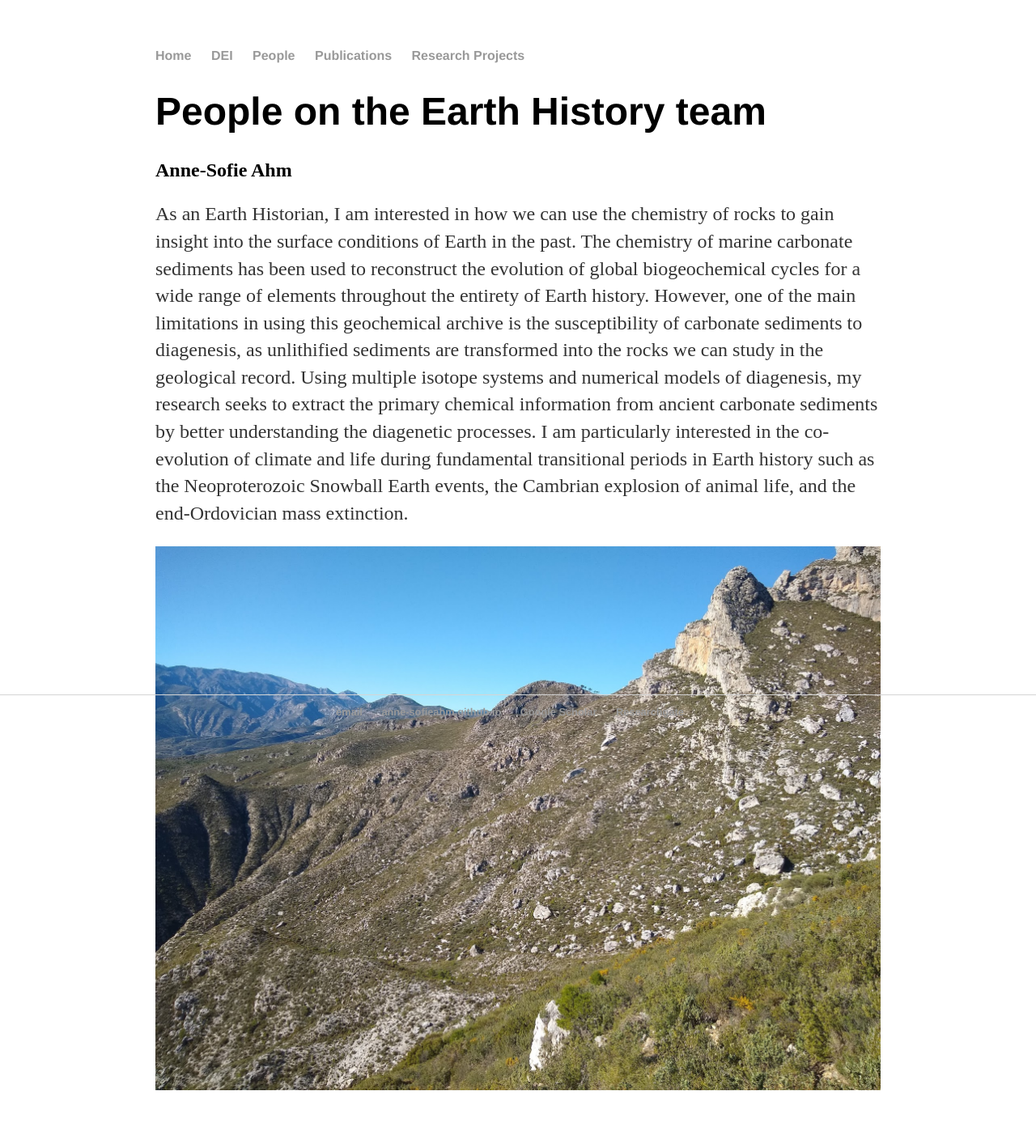
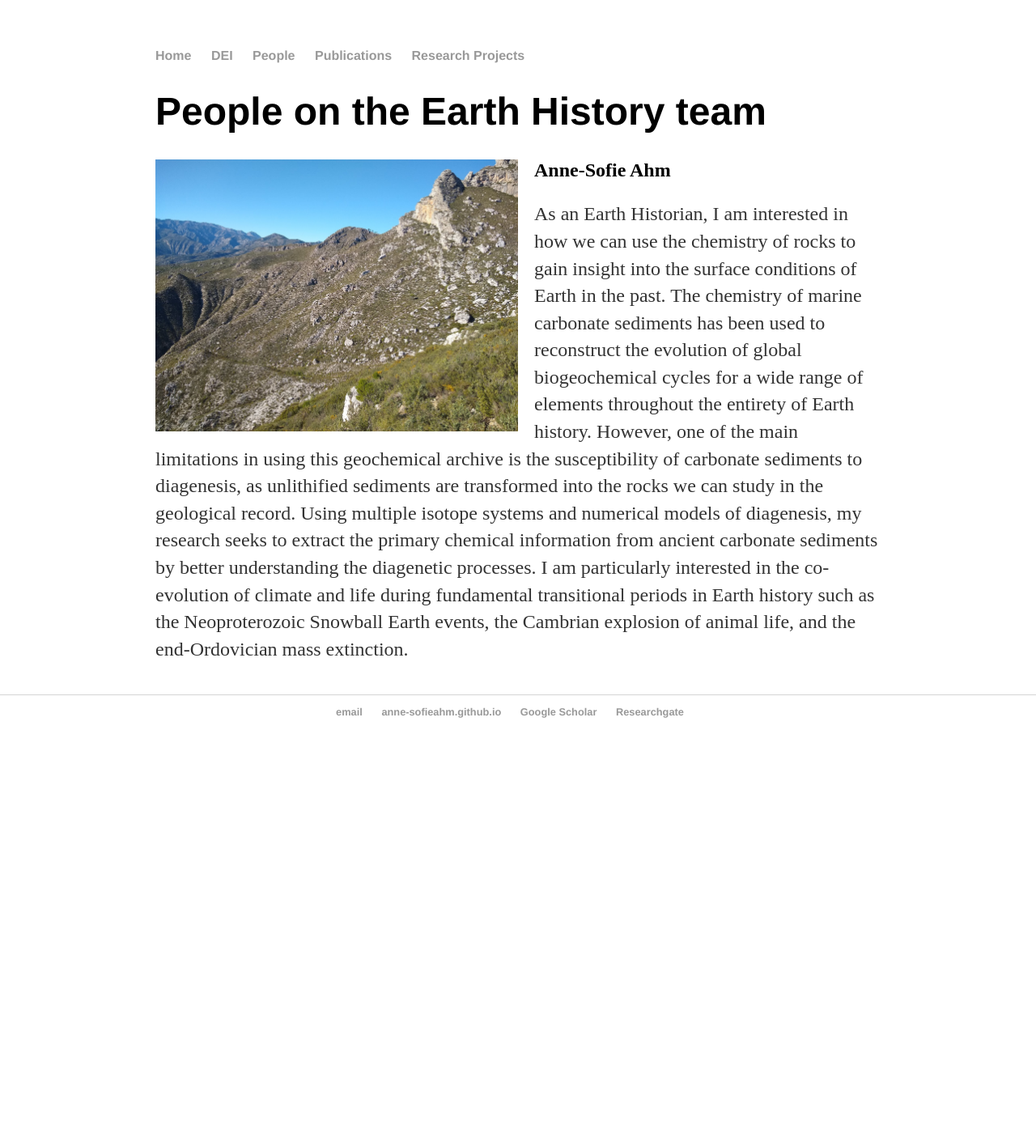
Before and after one commit to Anne-SofieAhm/Anne-SofieAhm.github.io, a Jekyll site: the page built from people/index.html, in a window 1280 px wide. Shown: the whole page at 81% size. Built offline with Jekyll 4.4.1, drawn with Linux system fonts in a browser that asks for light colours; after the commit the page ends 900 px from its top, so only the background shows below that.

Commit message:
Update index.html

```diff
--- a/people/index.html
+++ b/people/index.html
@@ -4,6 +4,10 @@
 ---
 
 <h1>{{ page.title }}</h1>
+
+<div class='holder'>
+
+<img src="../IMG_20190102_142845237.jpg"/>
 
 <h2>Anne-Sofie Ahm</h2>
 
@@ -23,4 +27,6 @@
   explosion of animal life, and the end-Ordovician mass extinction.
 </p>
 
-<img src="../IMG_20190102_142845237.jpg" width="100%"/>
+
+
+</div>
```
